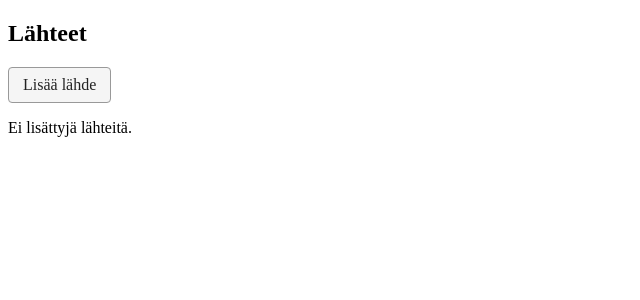
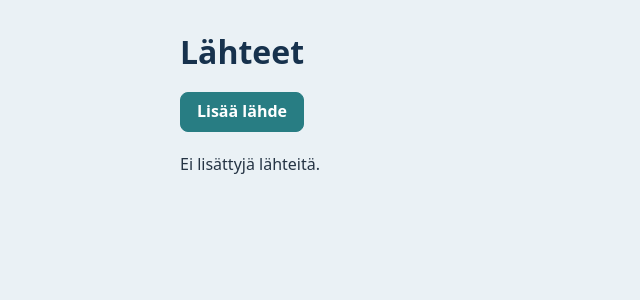
Before and after one commit to JuusoLos/ohtu_miniprojekti, a Flask app: page / in a window 1280 px wide. Shown: the top 300 px of the page, without its empty margins (0-640 px from the left). Run offline with Flask 3, Linux system fonts and the light colour scheme; data that the repository does not hold is empty.

Commit message:
Implement unified UI for story 57

```diff
--- a/src/repositories/citation_repository.py
+++ b/src/repositories/citation_repository.py
@@ -55,6 +55,8 @@ def get_citations():
 def get_citation_by_id(id: int) :
     sql = text("SELECT * FROM citations WHERE id = :id")
     row = db.session.execute(sql, {"id": id}).fetchone()
+    if row is None:
+        return None
 
     model_by_type = {
         "article": Article,
--- a/src/static/source_cards.css
+++ b/src/static/source_cards.css
@@ -1,55 +1,79 @@
-/* Lähdekortit: tiivis luettelo myös suurille lähdemäärille. */
+/* Lähdekortit käyttävät samoja värejä ja kulmia kuin lomakkeet. */
 .homepage-actions {
   display: flex;
   flex-wrap: wrap;
   align-items: center;
-  gap: 0.5rem;
-  margin-bottom: 1rem;
+  gap: 10px;
+  margin-bottom: 20px;
 }
 
 .source-card-list {
   list-style: none;
   margin: 0;
   padding: 0;
-  max-width: 950px;
+  width: 100%;
 }
 
 .source-card {
   position: relative;
-  box-sizing: border-box;
-  border: 1px solid #cbd5e1;
-  border-left: 3px solid #42669a;
-  border-radius: 6px;
-  padding: 8px 12px;
-  padding-left: 36px;
-  margin-bottom: 8px;
-  background: #fff;
+  margin-bottom: 12px;
+  padding: 16px 18px 16px 46px;
+  border: 1px solid var(--border);
+  border-left: 4px solid var(--primary);
+  border-radius: var(--radius);
+  background: var(--surface);
+  box-shadow: 0 3px 14px rgb(23 50 77 / 5%);
   overflow-wrap: anywhere;
+}
+
+.source-card:hover,
+.source-card:focus-within {
+  border-color: var(--primary);
+  background: #f8fcfc;
 }
 
 .source-card-title {
   display: flex;
   flex-wrap: wrap;
-  gap: 4px;
+  gap: 5px;
   align-items: baseline;
-  margin-bottom: 4px;
-  line-height: 1.3;
+  margin-bottom: 6px;
+  line-height: 1.35;
 }
 
 .source-card-label,
 .source-card-field dt {
+  color: var(--heading);
   font-weight: 600;
-  color: #334155;
+}
+
+.source-card-link {
+  color: var(--heading);
+  font-size: 1.08rem;
+}
+
+/* Otsikon linkki kattaa koko kortin, mutta valintaruutu pysyy klikattavana. */
+.source-card-link::after {
+  content: "";
+  position: absolute;
+  inset: 0;
+}
+
+.source-card-link:focus-visible::after {
+  outline: 3px solid #d19a39;
+  outline-offset: 2px;
+  border-radius: var(--radius);
 }
 
 .source-card-details {
   display: flex;
   flex-wrap: wrap;
-  column-gap: 16px;
-  row-gap: 3px;
+  column-gap: 18px;
+  row-gap: 4px;
   margin: 0;
-  font-size: 0.9rem;
-  line-height: 1.3;
+  color: var(--muted);
+  font-size: 0.92rem;
+  line-height: 1.45;
 }
 
 .source-card-field {
@@ -59,17 +83,17 @@
   min-width: 0;
 }
 
-.source-card-field dd {
-  margin: 0;
-}
+.source-card-field dd { margin: 0; }
 
 .source-card-checkbox {
   position: absolute;
   top: 50%;
-  left: 18px;
-  width: 16px;
-  height: 16px;
+  left: 24px;
+  width: 17px;
+  height: 17px;
   margin: 0;
   transform: translate(-50%, -50%);
-  z-index: 1;
+  z-index: 2;
+  cursor: pointer;
+  accent-color: var(--primary);
 }
--- a/src/static/style.css
+++ b/src/static/style.css
@@ -1,52 +1,107 @@
-a,
+/* Yhteiset värit, typografia ja komponentit kaikille sivuille. */
+:root {
+  --background: #eaf1f5;
+  --surface: #ffffff;
+  --heading: #17324d;
+  --text: #253444;
+  --muted: #526779;
+  --primary: #287d83;
+  --primary-hover: #1e6267;
+  --border: #d8e4e9;
+  --danger: #b42330;
+  --radius: 10px;
+}
+
+* {
+  box-sizing: border-box;
+}
+
+body {
+  margin: 0;
+  background: var(--background);
+  color: var(--text);
+  font-family: system-ui, -apple-system, "Segoe UI", sans-serif;
+  font-size: 16px;
+  line-height: 1.55;
+}
+
+.page-shell {
+  width: 100%;
+  max-width: 960px;
+  margin: 0 auto;
+  padding: 32px 20px 64px;
+}
+
+h1,
+h2,
+h3 {
+  margin: 0 0 20px;
+  color: var(--heading);
+  font-family: inherit;
+  font-weight: 700;
+  line-height: 1.25;
+}
+
+h1 { font-size: 2rem; }
+h2 { font-size: 1.5rem; }
+h3 { font-size: 1.2rem; }
+
+p { margin: 0 0 14px; }
+
+a {
+  color: var(--primary-hover);
+  text-decoration: none;
+}
+
+a:hover { text-decoration: underline; }
+
 button,
 .button {
-  display: inline-block;
-  padding: 8px 14px;
-  border: 1px solid #999;
-  border-radius: 4px;
-  background: #f5f5f5;
-  color: #222;
+  display: inline-flex;
+  align-items: center;
+  justify-content: center;
+  min-height: 40px;
+  padding: 8px 16px;
+  border: 1px solid var(--primary);
+  border-radius: 8px;
+  background: var(--primary);
+  color: #fff;
   font: inherit;
-  line-height: normal;
+  font-weight: 600;
+  line-height: 1.2;
   text-align: center;
   text-decoration: none;
   cursor: pointer;
 }
 
-a:hover,
 button:hover,
 .button:hover {
-  background: #e8e8e8;
-  border-color: #333;
+  border-color: var(--primary-hover);
+  background: var(--primary-hover);
+  color: #fff;
+  text-decoration: none;
 }
 
 a:focus-visible,
 button:focus-visible,
-.button:focus-visible {
-  outline: 2px solid #333;
-  outline-offset: 2px;
+.button:focus-visible,
+input:focus-visible {
+  outline: 3px solid #d19a39;
+  outline-offset: 3px;
 }
 
 .delete-button {
-  border-color: #ef4444;
-  background: #f5f5f5;
-  color: #ef4444;
+  border-color: var(--danger);
+  background: var(--surface);
+  color: var(--danger);
 }
 
-.delete-button:hover {
-  border-color: #ef4444;
-  background: #e8e8e8;
-}
-
-.delete-button.is-selected {
-  border-color: #ef4444;
-  background: #ef4444;
+.delete-button:hover,
+.delete-button.is-selected,
+.delete-button.is-selected:hover {
+  border-color: var(--danger);
+  background: var(--danger);
   color: #fff;
-}
-
-.delete-button.is-selected:hover {
-  background: #dc2626;
 }
 
 .reference-form-choice {
--- a/src/templates/index.html
+++ b/src/templates/index.html
@@ -8,9 +8,9 @@
 {% endblock %}
 
 {% block body %}
-<h2>Lähteet</h2>
+<h1>Lähteet</h1>
 <div class="homepage-actions">
-  <a href="/citations/new">Lisää lähde</a>
+  <a class="button" href="/citations/new">Lisää lähde</a>
   {% if citations %}
   <button id="toggle-citation-selection" type="button">Valitse kaikki</button>
   <button id="delete-citations-button" class="delete-button" type="submit" form="delete-citations-form">Poista</button>
@@ -31,7 +31,7 @@
       >
       <div class="source-card-title">
         <span class="source-card-label">Otsikko:</span>
-        <a href="/citations/{{ citation.id }}"><strong>{{ citation.title }}</strong></a>
+        <a class="source-card-link" href="/citations/{{ citation.id }}"><strong>{{ citation.title }}</strong></a>
       </div>
       <dl class="source-card-details">
         <div class="source-card-field">
--- a/src/templates/layout.html
+++ b/src/templates/layout.html
@@ -11,6 +11,8 @@
     {% block head %}{% endblock %}
   </head>
   <body>
-    {% block body %}{% endblock %}
+    <main class="page-shell">
+      {% block body %}{% endblock %}
+    </main>
   </body>
 </html>
```
Also changed, not shown: other parts of src/static/style.css (+59 -6 lines), src/templates/citation_page.html (+21 -23 lines), src/tests/test_citation_page.py (added, +57 -0 lines), 1 other file.
